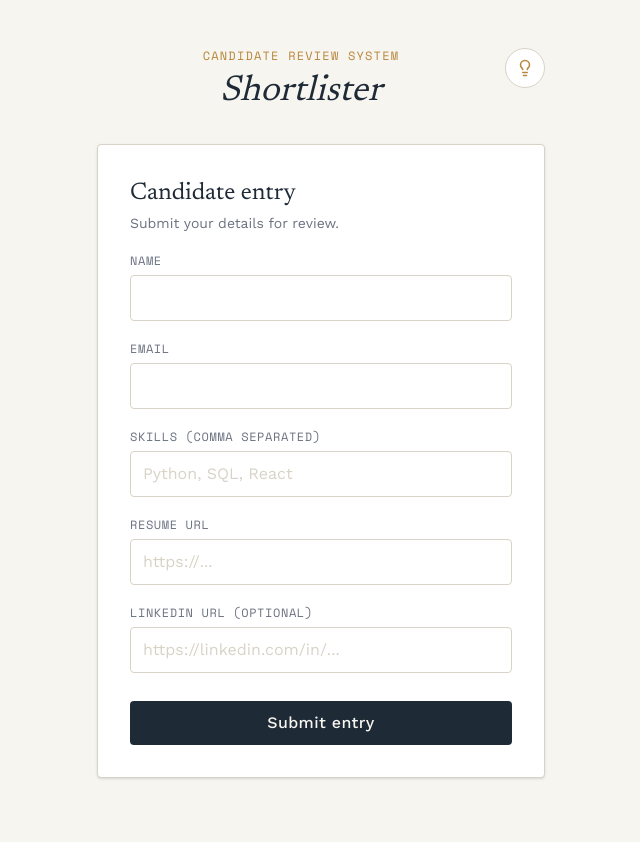
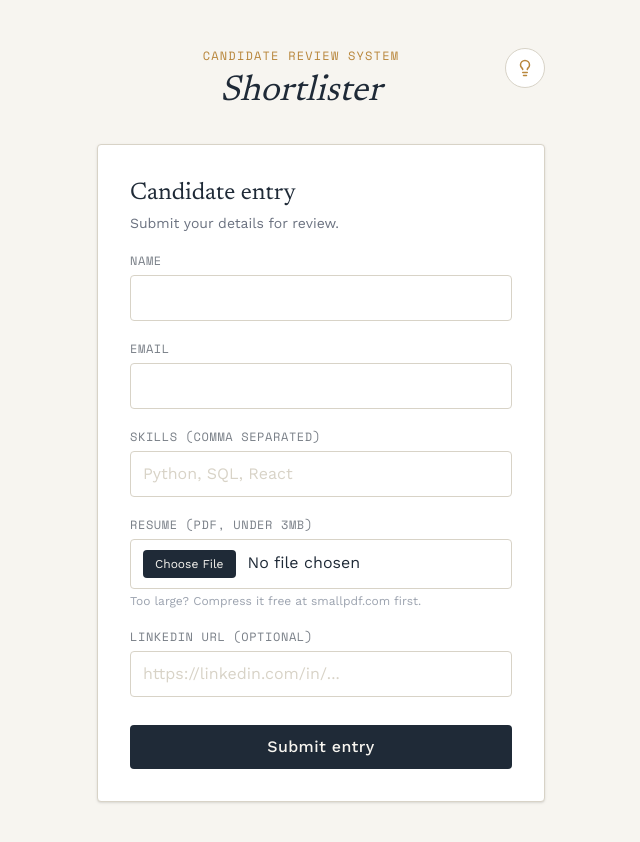
Before and after one commit to obj8899/shortlister, a Next.js app: page / in a window 1280 px wide. Shown: the top 842 px of the page, without its empty margins (319-959 px from the left). Built offline with nearby package versions, Linux system fonts and the light colour scheme; no server answers.

Commit message:
add direct PDF resume upload via Supabase Storage

```diff
--- a/components/StudentForm.tsx
+++ b/components/StudentForm.tsx
@@ -4,6 +4,7 @@ import { useForm } from "react-hook-form";
 import { useState } from "react";
 import { zodResolver } from "@hookform/resolvers/zod";
 import { studentFormSchema, StudentFormData } from "@/lib/schemas";
+import { supabase } from "@/lib/supabaseClient";
 
 export default function StudentForm() {
   const {
@@ -17,12 +18,50 @@ export default function StudentForm() {
 
   const [submitStatus, setSubmitStatus] = useState<"idle" | "success" | "error">("idle");
   const [errorMessage, setErrorMessage] = useState<string>("");
+  const [resumeFile, setResumeFile] = useState<File | null>(null);
+  const [fileError, setFileError] = useState<string>("");
+
+  const handleFileChange = (e: React.ChangeEvent<HTMLInputElement>) => {
+    const file = e.target.files?.[0];
+    setFileError("");
+    if (!file) return;
+
+    if (file.type !== "application/pdf") {
+      setFileError("Please upload a PDF file.");
+      setResumeFile(null);
+      return;
+    }
+    if (file.size > 3 * 1024 * 1024) {
+      setFileError("File too large — please compress to under 3MB (try smallpdf.com).");
+      setResumeFile(null);
+      return;
+    }
+    setResumeFile(file);
+  };
 
   const onSubmit = async (data: StudentFormData) => {
+    if (!resumeFile) {
+      setFileError("Please attach your resume PDF.");
+      return;
+    }
+
+    const fileName = `${Date.now()}-${resumeFile.name}`;
+    const { error: uploadError } = await supabase.storage
+      .from("resumes")
+      .upload(fileName, resumeFile);
+
+    if (uploadError) {
+      setErrorMessage("Failed to upload resume. Please try again.");
+      setSubmitStatus("error");
+      return;
+    }
+
+    const { data: publicUrlData } = supabase.storage.from("resumes").getPublicUrl(fileName);
+
     const res = await fetch("/api/candidates", {
       method: "POST",
       headers: { "Content-Type": "application/json" },
-      body: JSON.stringify(data),
+      body: JSON.stringify({ ...data, resumeUrl: publicUrlData.publicUrl }),
     });
 
     if (!res.ok) {
@@ -34,13 +73,14 @@ export default function StudentForm() {
 
     setSubmitStatus("success");
     setErrorMessage("");
+    setResumeFile(null);
     reset();
   };
 
   const fieldClass =
     "w-full px-3 py-2.5 rounded-sm border border-[var(--mist)] bg-white text-[var(--ink)] placeholder:text-[var(--mist)] focus:outline-none focus:ring-2 focus:ring-[var(--ochre)] transition-shadow";
   const labelClass =
-    "block text-xs font-mono uppercase tracking-wider text-[var(--ink-muted)] mb-1.5";
+    "block text-xs font-mono uppercase tracking-wider text-[var(--ink)]/60 mb-1.5";
 
   return (
     <form
@@ -71,9 +111,17 @@ export default function StudentForm() {
       </div>
 
       <div>
-        <label className={labelClass}>Resume URL</label>
-        <input {...register("resumeUrl")} className={fieldClass} placeholder="https://..." />
-        {errors.resumeUrl && <p className="text-[var(--clay)] text-xs mt-1">{errors.resumeUrl.message}</p>}
+        <label className={labelClass}>Resume (PDF, under 3MB)</label>
+        <input
+          type="file"
+          accept="application/pdf"
+          onChange={handleFileChange}
+          className={`${fieldClass} file:mr-3 file:py-1.5 file:px-3 file:rounded-sm file:border-0 file:bg-[var(--ink)] file:text-[var(--paper)] file:text-xs file:cursor-pointer cursor-pointer`}
+        />
+        <p className="text-xs text-[var(--ink-faint)] mt-1">
+          Too large? Compress it free at smallpdf.com first.
+        </p>
+        {fileError && <p className="text-[var(--clay)] text-xs mt-1">{fileError}</p>}
       </div>
 
       <div>
--- a/lib/schemas.ts
+++ b/lib/schemas.ts
@@ -4,7 +4,6 @@ export const studentFormSchema = z.object({
   name: z.string().min(2, "Name must be at least 2 characters"),
   email: z.string().email("Enter a valid email address"),
   skills: z.string().min(2, "List at least one skill"),
-  resumeUrl: z.string().url("Enter a valid URL for your resume"),
   linkedinUrl: z.string().url("Enter a valid LinkedIn URL").optional().or(z.literal("")),
 });
 
```
